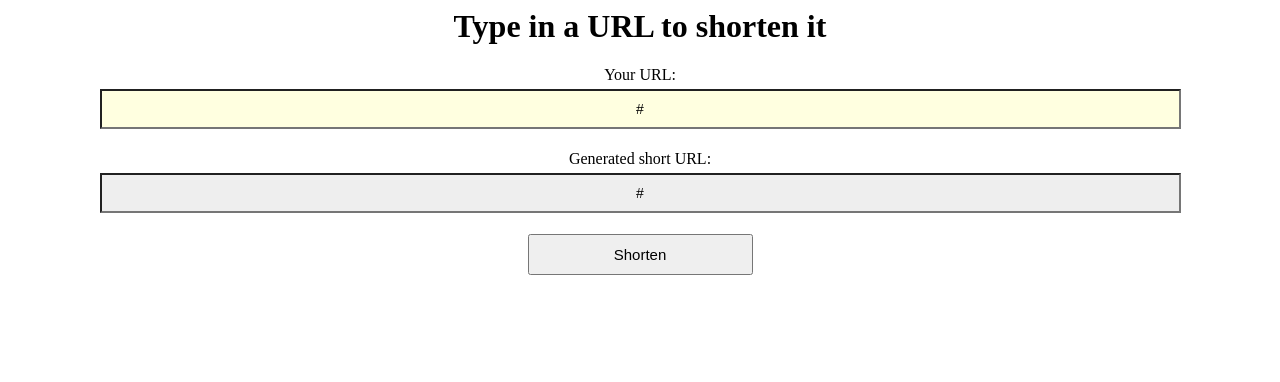
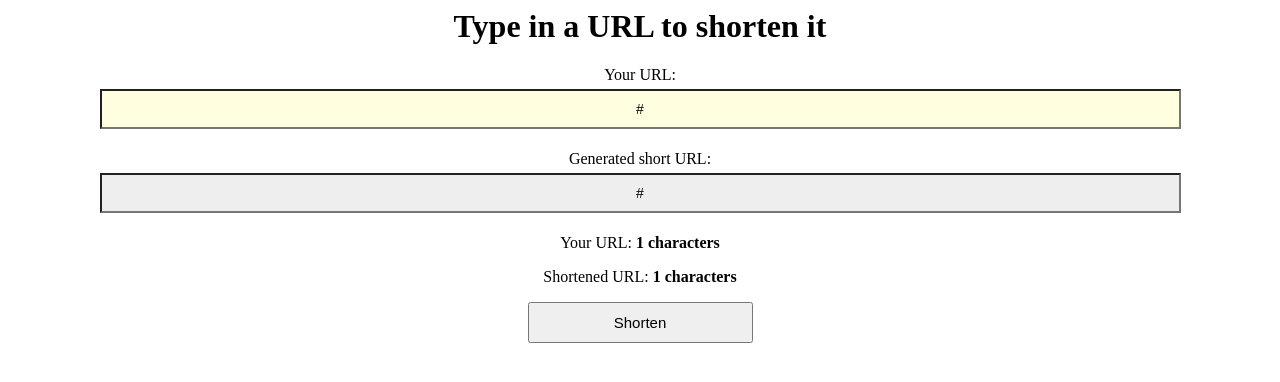
Before and after one commit to syedrakib/shorturl-django, a Django app: template templates/shortener_form.html in a window 1280 px wide. Shown: the top 382 px of the page. Run offline with Django 3.2, Linux system fonts and the light colour scheme; the template is opened without the code that fills it: most values are stand-ins (such as "Sample title", 1, 10 or a date in 2020).

Commit message:
Include simple feedback about shortened URL character length

```diff
--- a/templates/shortener_form.html
+++ b/templates/shortener_form.html
@@ -51,7 +51,17 @@
 					Generated short URL: <br />
 					<input type="text" name="short_url" size="128" {% if short_url %}value="{{ short_url}}"{% endif %} readonly />
 				</p>
-				<button type="submit">Shorten</button>
+				<p>
+					{% if long_url and not error_msg %}
+						Your URL: <b>{{ long_url|length }} characters</b>
+					{% endif %}
+				</p>
+				<p>
+					{% if short_url and not error_msg  %}
+						Shortened URL: <b>{{ short_url|length }} characters</b>
+					{% endif %}
+				</p>
+                <button type="submit">Shorten</button>
 			</form>
 		</center>
 	</body>
```
